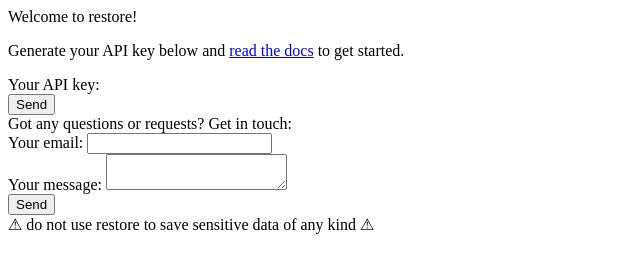
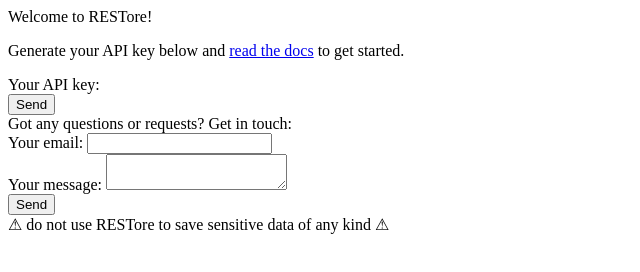
Before and after one commit to ragog/jsonmap, a website: page src/static/index.html in a window 1280 px wide. Shown: the full height of the page, 0-640 px from the left. Drawn offline with Linux system fonts and the light colour scheme.

Commit message:
boyscout: rename project

```diff
--- a/src/static/index.html
+++ b/src/static/index.html
@@ -13,7 +13,7 @@
 	</head>
 	<body>
 		<div class="container">
-			Welcome to restore!
+			Welcome to RESTore!
 			<p>Generate your API key below and <a href="https://github.com/ragog/restore">read the docs</a> to get started.</p>
 
 			<div>Your API key:</div>
@@ -40,7 +40,7 @@
 				<button type="submit">Send</button>
 			</form>
 
-			⚠ do not use restore to save sensitive data of any kind ⚠
+			⚠ do not use RESTore to save sensitive data of any kind ⚠
 
 		</div>
 	</body>
```
Also changed, not shown: README.md.
